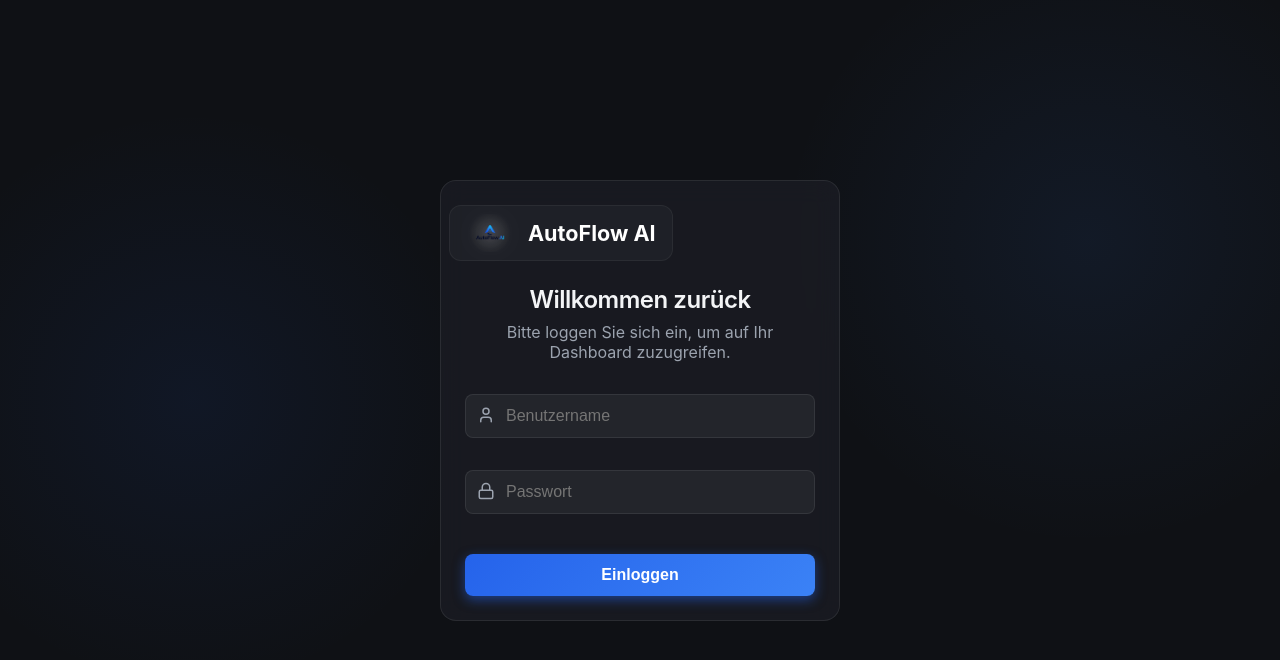
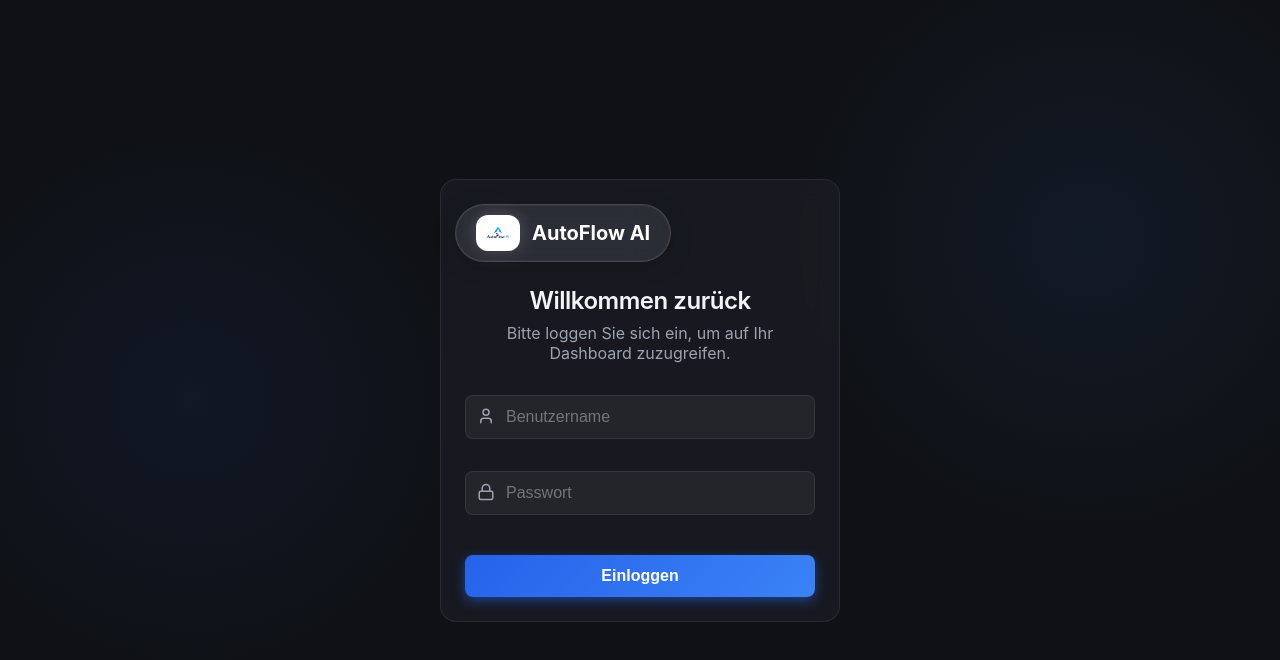
Before and after one commit to jdjdkdjksks/ai-dashboard, a React (Vite) app: page / in a window 1280 px wide. Shown: the top 660 px of the page. Built offline with nearby package versions, Linux system fonts and the light colour scheme.

Commit message:
Apply premium glass-pill design with dedicated white logo backing for maximum visibility

```diff
--- a/src/index.css
+++ b/src/index.css
@@ -262,39 +262,50 @@ tr:hover td {
 .brand {
   display: flex;
   align-items: center;
-  gap: 14px;
-  font-size: 1.35rem;
+  gap: 12px;
+  font-size: 1.25rem;
   font-weight: 700;
   color: #fff;
   margin-bottom: 40px;
-  transition: all 0.2s ease;
-  padding: 8px 16px;
-  margin-left: -16px;
-  border-radius: 12px;
-  background: rgba(255, 255, 255, 0.03);
-  border: 1px solid rgba(255, 255, 255, 0.05);
+  padding: 10px 20px;
+  margin-left: -10px;
+  border-radius: 100px; /* Pill shape */
+  background: rgba(255, 255, 255, 0.08);
+  backdrop-filter: blur(20px) saturate(180%);
+  -webkit-backdrop-filter: blur(20px) saturate(180%);
+  border: 1px solid rgba(255, 255, 255, 0.12);
+  box-shadow:
+    0 4px 24px -1px rgba(0, 0, 0, 0.2),
+    inset 0 0 0 1px rgba(255, 255, 255, 0.05);
   width: fit-content;
+  transition: all 0.4s cubic-bezier(0.4, 0, 0.2, 1);
 }
 
 .brand:hover {
-  background: rgba(255, 255, 255, 0.06);
-  border-color: rgba(255, 255, 255, 0.1);
+  background: rgba(255, 255, 255, 0.12);
+  border-color: rgba(255, 255, 255, 0.2);
+  transform: translateY(-2px);
+  box-shadow:
+    0 12px 32px -4px rgba(0, 0, 0, 0.3),
+    inset 0 0 0 1px rgba(255, 255, 255, 0.1);
 }
 
 .logo-img {
-  height: 38px;
+  height: 36px;
   width: auto;
-  filter: drop-shadow(0 0 15px rgba(255, 255, 255, 0.3));
-  background: radial-gradient(circle, rgba(255, 255, 255, 0.15) 0%, transparent 70%);
-  padding: 4px;
-  border-radius: 8px;
-  transition: all 0.3s cubic-bezier(0.4, 0, 0.2, 1);
+  /* Premium-Glow & Contrast-Boost */
+  filter: brightness(1.1) drop-shadow(0 0 8px rgba(255, 255, 255, 0.2));
+  background: white; /* Der "Trick": Ein weißer Hintergrund NUR für das Logo-Icon */
+  padding: 6px;
+  border-radius: 12px;
+  box-shadow: 0 4px 12px rgba(0, 0, 0, 0.1);
+  transition: all 0.4s cubic-bezier(0.4, 0, 0.2, 1);
 }
 
 .brand:hover .logo-img {
-  transform: scale(1.05);
-  filter: drop-shadow(0 0 20px rgba(255, 255, 255, 0.5));
-  background: radial-gradient(circle, rgba(255, 255, 255, 0.25) 0%, transparent 70%);
+  transform: scale(1.1) rotate(-3deg);
+  filter: brightness(1.2) drop-shadow(0 0 12px rgba(255, 255, 255, 0.4));
+  box-shadow: 0 8px 20px rgba(0, 0, 0, 0.2);
 }
 
 .brand-icon {
```
